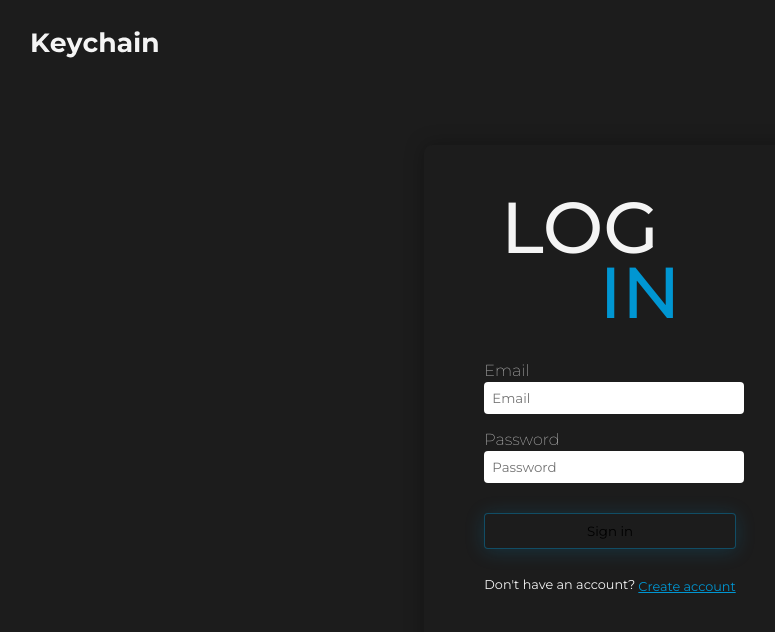
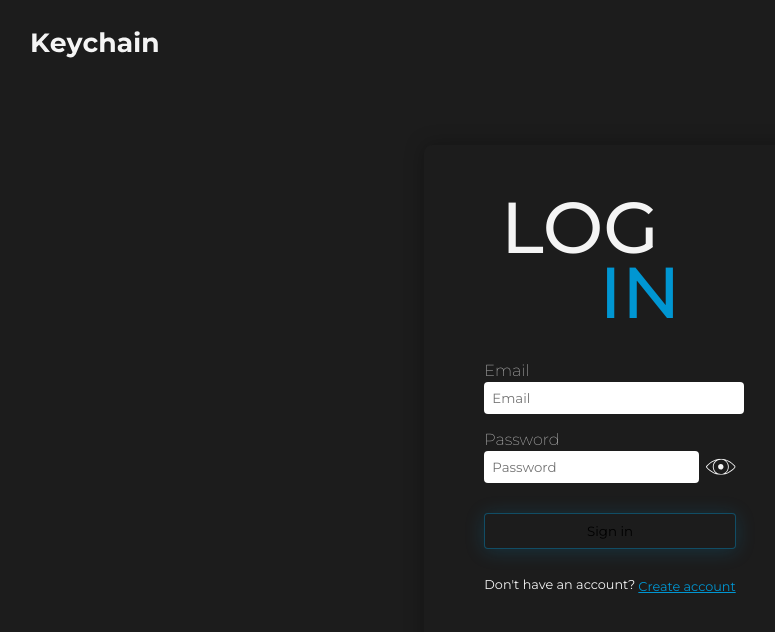
Before and after one commit to yagoid/Keychain, a React (Vite) app: page /login in a window 1280 px wide. Shown: the top 632 px of the page, without its empty margins (30-805 px from the left). Built offline with nearby package versions, Linux system fonts and the light colour scheme; no server answers.

Commit message:
Show or not show password in input added

```diff
--- a/src/pages/Login.jsx
+++ b/src/pages/Login.jsx
@@ -5,6 +5,8 @@ import { useAuth } from "./../contexts/authContext";
 import { TEXTS } from "./../assets/locales/texts.js";
 import KeychainIcon from "./../assets/images/keychain.svg";
 import ErrorIcon from "./../assets/images/error_icon.svg";
+import visibleIcon from "./../assets/images/visible_icon.svg";
+import notVisibleIcon from "./../assets/images/not_visible_icon.svg";
 import "./Login.css";
 
 export default function LoginPage() {
@@ -12,6 +14,7 @@ export default function LoginPage() {
 
   const [email, setEmail] = useState("");
   const [password, setPassword] = useState("");
+  const [showPassword, setShowPassword] = useState(false);
   const [isSigningIn, setIsSigningIn] = useState(false);
   const [errorMessage, setErrorMessage] = useState("");
 
@@ -63,14 +66,24 @@ export default function LoginPage() {
             />
           </div>
           <h3 className="input-heading">{TEXTS.password.en}</h3>
+          <div className="input-group-password-register">
             <div className="input-group">
               <input
-              type="password"
+                type={showPassword ? "text" : "password"}
                 placeholder={TEXTS.password.en}
                 value={password}
                 onChange={(e) => setPassword(e.target.value)}
                 className="input-field"
                 required
+              />
+            </div>
+            <img
+                src={!showPassword ? visibleIcon : notVisibleIcon}
+                onClick={() => setShowPassword(!showPassword)}
+                className="eye_icon"
+                alt={
+                  !showPassword ? "Eye visible icon" : "Eye not visible icon"
+                }
               />
           </div>
           {errorMessage != "" && (
```
Lines whose indentation alone changed are shown as unchanged.
